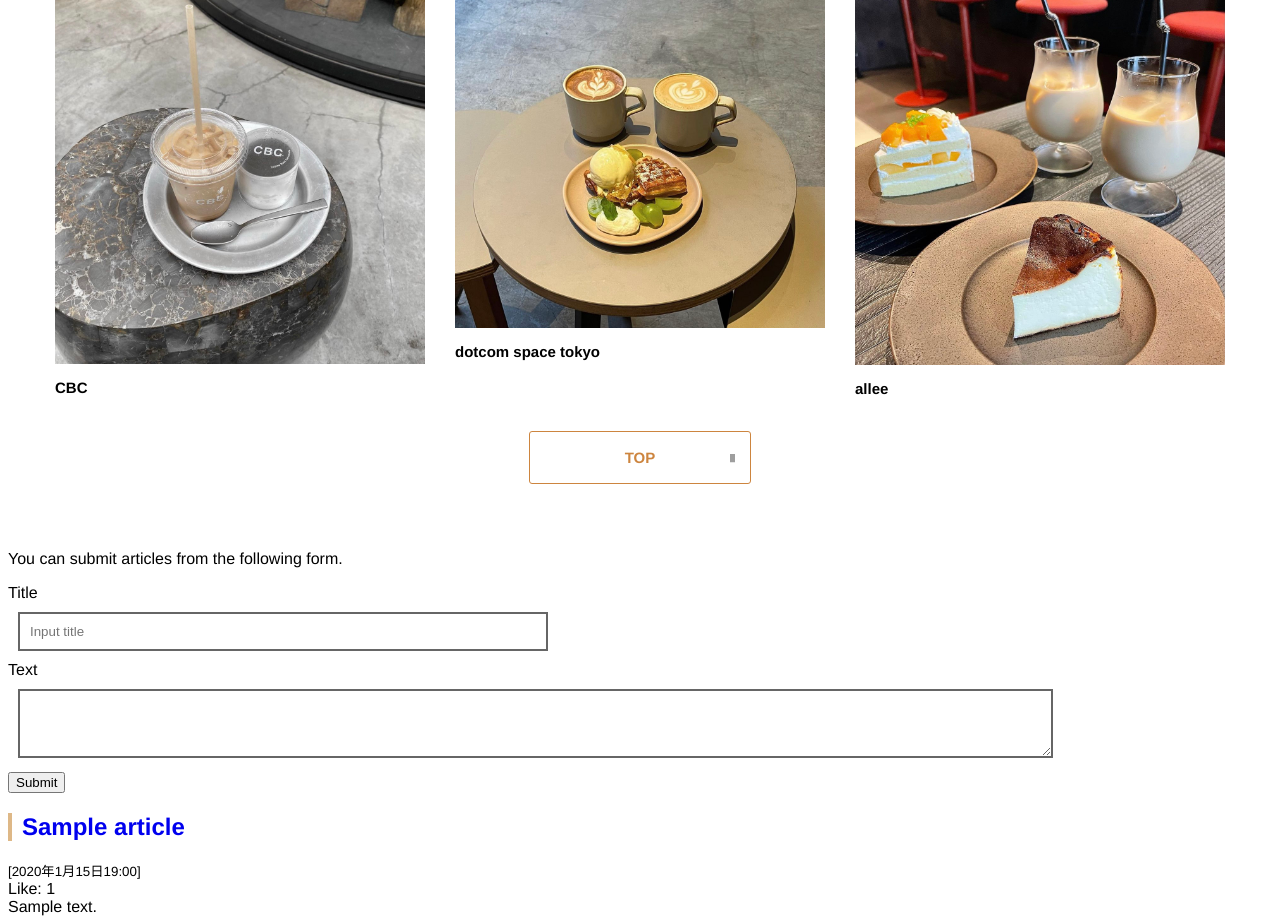
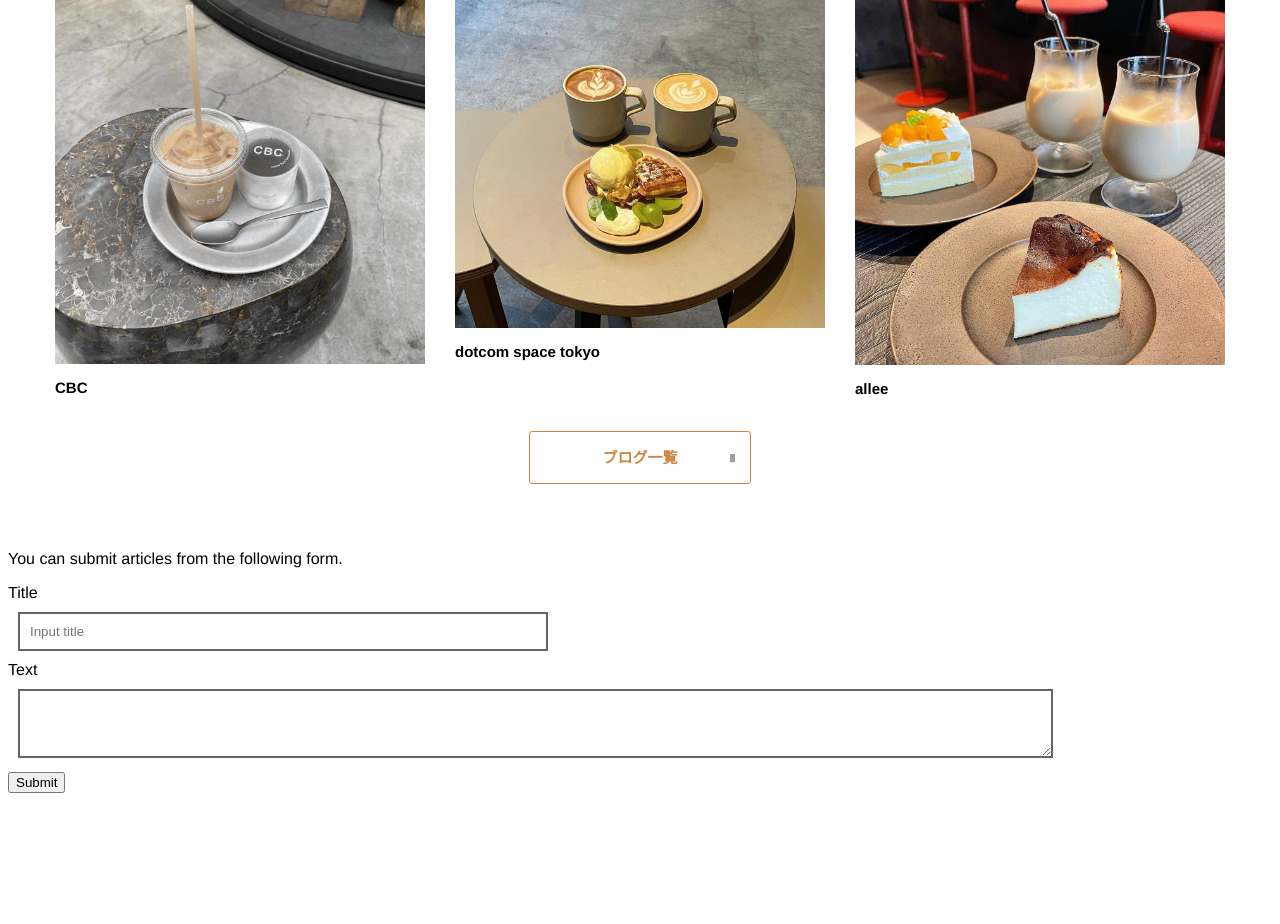
Before and after one commit to d01ki/team-project, a Django app: page / in a window 1280 px wide. Shown: the part 1239-2163 px from the top of the page. After the commit the page ends 2032 px from the top, so only its background shows below. Run offline with Django 4.2, Linux system fonts and the light colour scheme; tables that the repository leaves empty hold one stand-in row (values such as "Sample post"); grey boxes are pictures that could not be loaded.

Commit message:
Update cafe.html

```diff
--- a/appcafe/templates/appcafe/cafe.html
+++ b/appcafe/templates/appcafe/cafe.html
@@ -85,7 +85,7 @@
       </div>
     </div>
     <a href="#" class="btn">
-    TOP
+    ブログ一覧
     </a>
   </div>
 </section>
@@ -102,27 +102,8 @@
     <textarea id="textInput" name="text" rows="3"></textarea>
   </div>
   <div>
-    <button type="submit" >Submit</button>
+    <button type="submit">Submit</button>
   </div>
-
-  {% if articles %}
-  {% for article in articles %}
-  <div>
-    <h2><a href="{% url 'detail' article.id %}">{{ article.title }}</a></h2>
-    <small>[{{ article.posted_at }}]</small>
-    <div>
-      <a onclick="like({{article.id}});">
-        Like: <span id="like{{article.id}}">{{ article.like }}</span>
-      </a>
-    </div>
-    <div>
-      {{ article.body | linebreaksbr }}
-    </div>
-  </div>
-  {% endfor %}
-  {% else %}
-  <p></p>
-  {% endif %}
 
 </body>
 </html>
```
